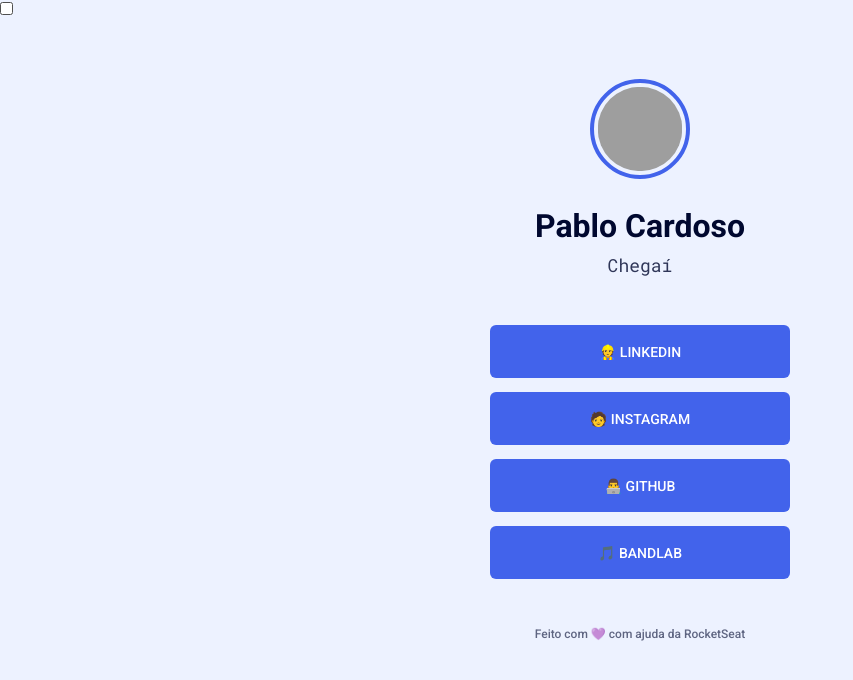
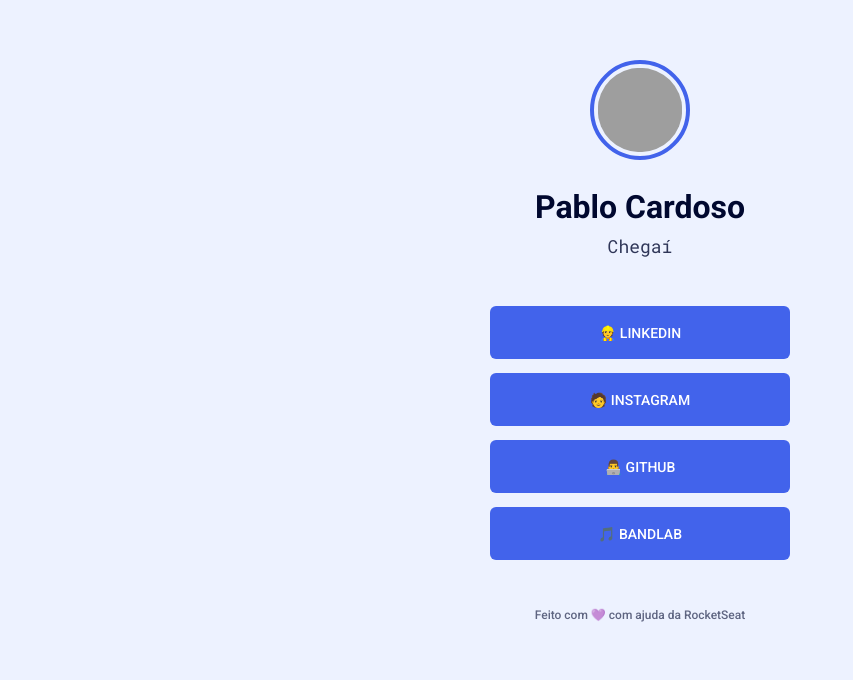
Before and after one commit to cardosoPabl0/maratona-explore-2, a plain HTML site: page index.html in a window 1280 px wide. Shown: the whole page, without its empty margins (0-853 px from the left). Drawn offline with Linux system fonts and the light colour scheme; grey boxes are pictures that could not be loaded.

Commit message:
Update index.html

```diff
--- a/index.html
+++ b/index.html
@@ -14,11 +14,6 @@
   </head>
 
   <body>
-
-    <label class="switch">
-       <input type="checkbox" onclick="toggleDarkMode()">
-      <span class="slider round"></span>
-    </label>
 
     <div class="container">
 
```
